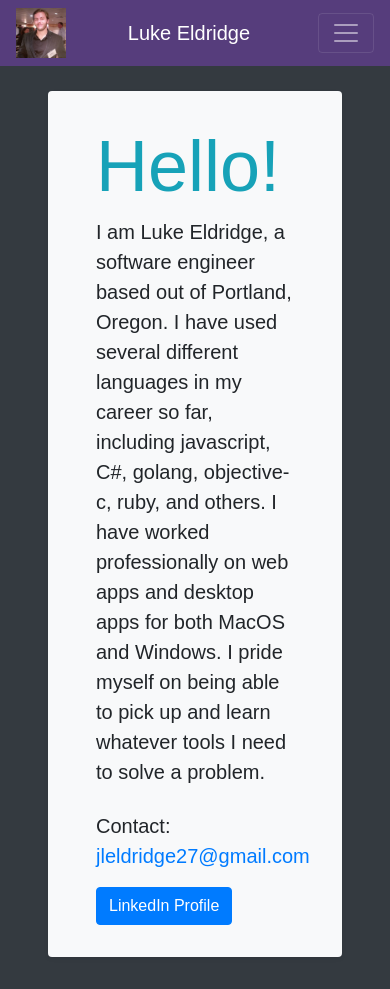
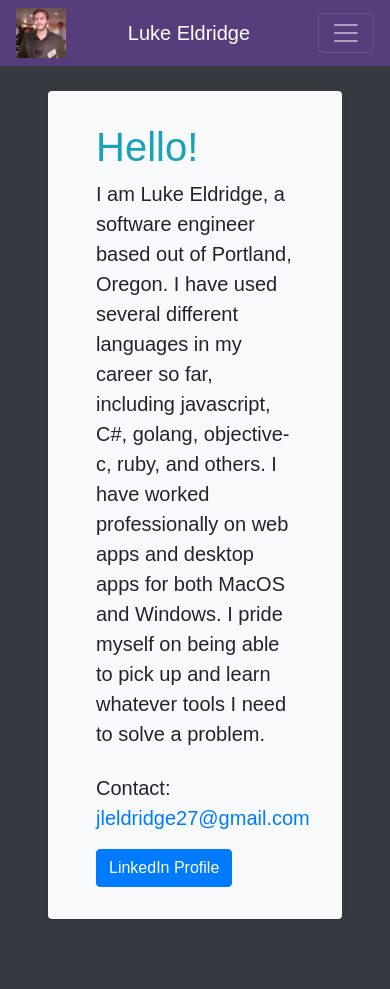
Before and after one commit to jleldridge/personal-website-ui, a React (Create React App) app: page / in a window 390 px wide. After the commit the page ends 951 px from the top, so only its background shows below. Built offline with nearby package versions, Linux system fonts and the light colour scheme.

Commit message:
Make page headers smaller to better work with mobile.

```diff
--- a/public/index.html
+++ b/public/index.html
@@ -1,8 +1,9 @@
 <!DOCTYPE html>
 <html lang="en">
+
 <head>
   <meta charset="utf-8">
-    <meta name="viewport" content="width=device-width, initial-scale=1, shrink-to-fit=no">
+  <meta name="viewport" content="width=device-width, initial-scale=1">
   <meta name="theme-color" content="#000000">
   <!--
       manifest.json provides metadata used when your web app is added to the
@@ -20,6 +21,7 @@
     -->
   <title>Luke Eldridge | Software Engineer</title>
 </head>
+
 <body class="bg-dark" style="position:relative;" data-spy="scroll" data-target="#top-navbar" data-offset="75">
   <noscript>
     You need to enable JavaScript to run this app.
@@ -36,4 +38,5 @@
       To create a production bundle, use `npm run build` or `yarn build`.
     -->
 </body>
+
 </html>
--- a/src/components/Page.js
+++ b/src/components/Page.js
@@ -4,7 +4,7 @@ class Page extends Component {
   render() {
     return (
       <div className="jumbotron jumbotron-fluid bg-light mt-3 pl-5 pr-5 shadow-sm rounded">
-        <h1 className="display-3 text-info">{this.props.title}</h1>
+        <h1 className="display-5 text-info">{this.props.title}</h1>
         {this.props.children}
       </div>
     );
```
Lines whose indentation alone changed are shown as unchanged.
